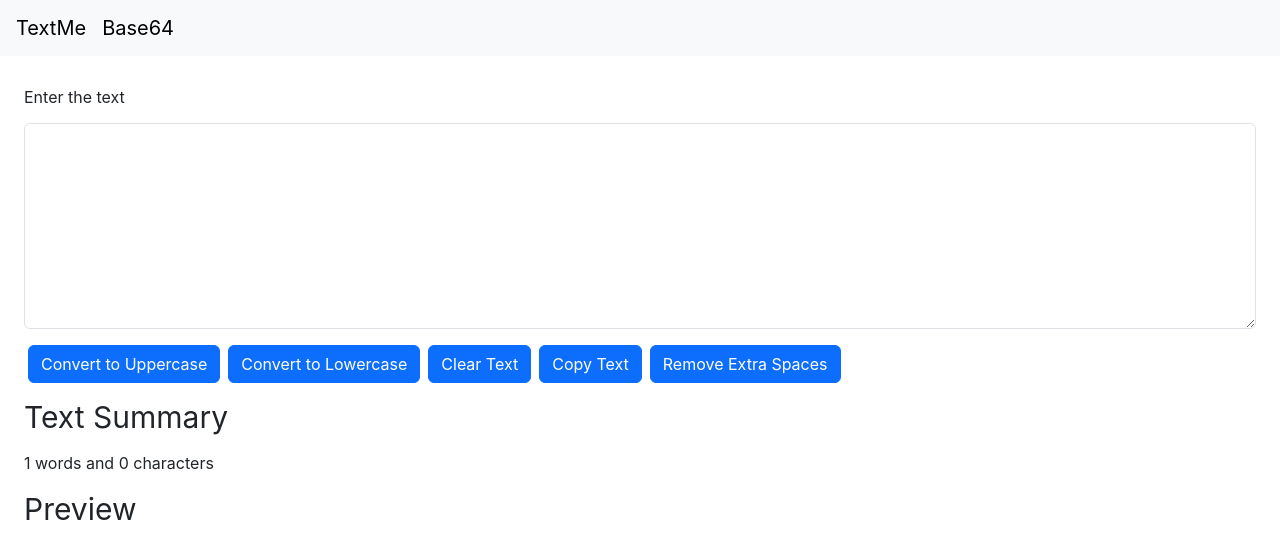
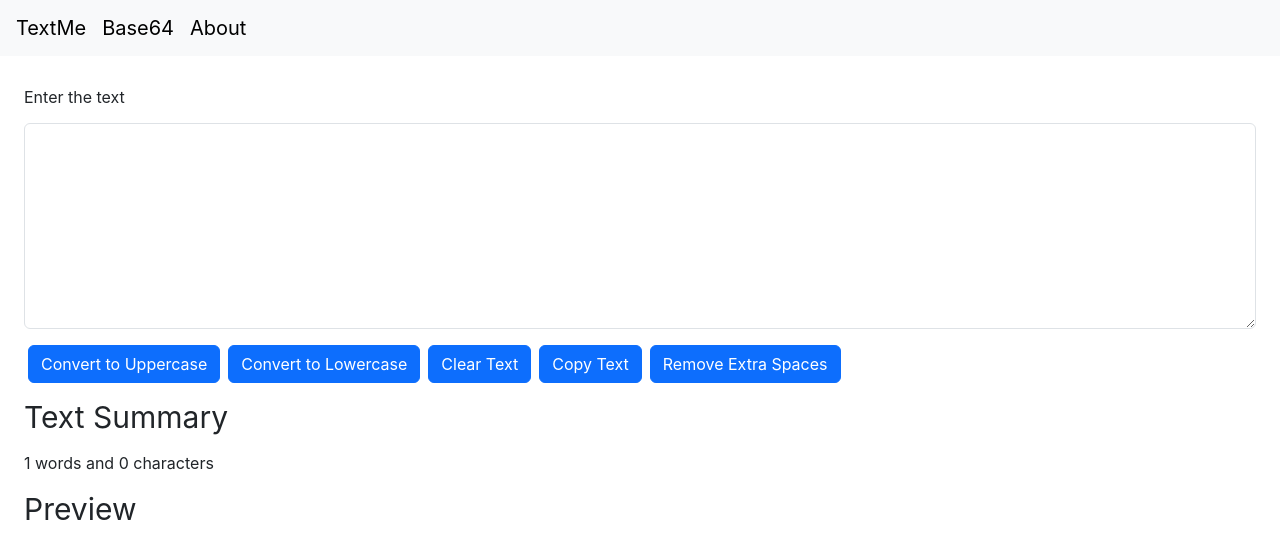
Before and after one commit to pranjalsingh03/textme, a React (Create React App) app: page / in a window 1280 px wide. Shown: the top 558 px of the page. Built offline with nearby package versions, Linux system fonts and the light colour scheme.

Commit message:
Update Navbar component

```diff
--- a/src/components/Navbar/navbar.js
+++ b/src/components/Navbar/navbar.js
@@ -1,11 +1,12 @@
 import React from 'react'
-import Base64 from '../Base64/Base64.js'
+// import Base64 from '../Base64/Base64.js'
 
 function Navbar() {
     return (
         <nav className="navbar navbar-expand-lg navbar-light bg-light">
             <a className="navbar-brand ps-3" href="/">TextMe</a>
-            <a href={Base64} className="navbar-brand">Base64</a>
+            <button className="navbar-brand">Base64</button>
+            <button className="navbar-brand">About</button>
             <button className="navbar-toggler" type="button" data-toggle="collapse" data-target="/navbarNav" aria-controls="navbarNav" aria-expanded="false" aria-label="Toggle navigation">
 
                 <span className="navbar-toggler-icon"></span>
```
